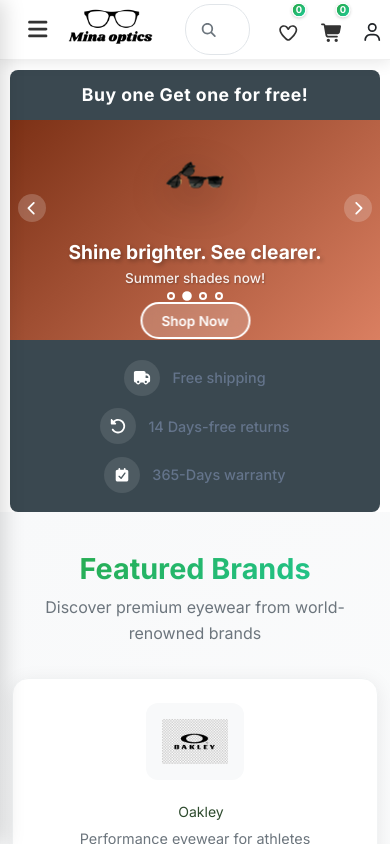
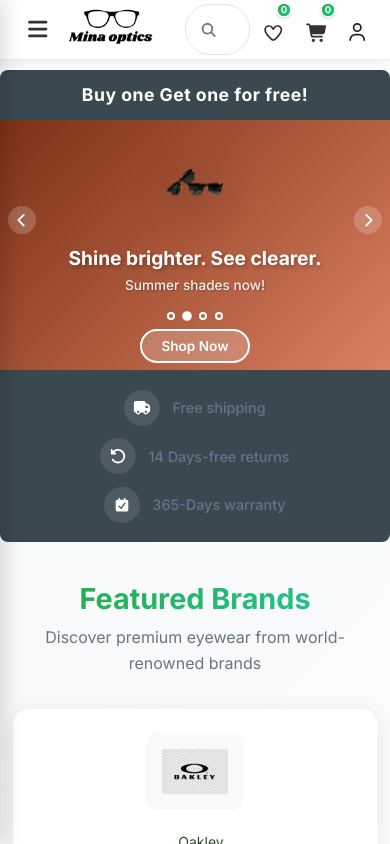
Before and after one commit to 19jem-ila/ecommerce-frontend, a React (Vite) app: page / in a window 390 px wide. Shown: the top 844 px of the page. Built offline with nearby package versions, Linux system fonts and the light colour scheme; no server answers.

Commit message:
header modified

```diff
--- a/src/components/Header/Header.css
+++ b/src/components/Header/Header.css
@@ -573,7 +573,7 @@
 
 @media (max-width: 440px) {
    .icons{
-    margin-left: -25px;
+    margin-left: -40px;
 
    }
   }
--- a/src/components/banner/Banner.css
+++ b/src/components/banner/Banner.css
@@ -8,8 +8,7 @@
   /* Banner Header */
   .banner-header {
     background-color: #3a4850;
-    width: 95%;
-    margin: 0 auto;
+
     border-radius: 8px 8px 0 0;
   }
 
@@ -26,8 +25,8 @@
   /* Banner Slider - Reduced height */
   .banner-slider {
     position: relative;
-    width: 95%;
-    margin: 0 auto;
+    width: 100%;
+
     overflow: hidden;
     border-radius: 0;
     height: 320px; /* Reduced from 400px */
@@ -175,6 +174,7 @@
     display: flex;
     gap: 0.5rem;
     z-index: 10;
+    margin-bottom: 10px;
   }
 
   .indicator {
@@ -200,8 +200,7 @@
   .banner-footer {
     background-color: #3a4850;
     color: white;
-    width: 95%;
-    margin: 0 auto;
+
     display: flex;
     justify-content: center;
     align-items: center;
@@ -301,7 +300,7 @@
     .banner-cta-btn {
       padding: 0.6rem 1.5rem;
       font-size: 0.95rem;
-      margin-bottom: 2.5rem;
+      margin-bottom: 3.5rem;
     }
 
     .banner-footer {
@@ -389,7 +388,7 @@
   /* Extra small devices */
   @media (max-width: 400px) {
     .banner-slider {
-      height: 220px; /* Reduced from 300px */
+      height: 250px; /* Reduced from 300px */
     }
 
     .banner-title {
@@ -401,8 +400,9 @@
     }
 
     .banner-cta-btn {
-      padding: 0.4rem 1.1rem;
+      padding: 0.3rem 1rem;
       font-size: 0.85rem;
+      margin-top: 20px !important;
     }
 
     .slide-image {
--- a/src/pages/searchpage/serchResult.jsx
+++ b/src/pages/searchpage/serchResult.jsx
@@ -151,7 +151,7 @@ const SearchResults = () => {
                   <Text type="secondary">
                     Try adjusting your search terms or browse our categories
                   </Text>
-                  <Button type="primary" onClick={() => window.location.href = '/home'}>
+                  <Button type="primary" onClick={() => window.location.href = '/'}>
                     Browse All Products
                   </Button>
                 </Space>
```
